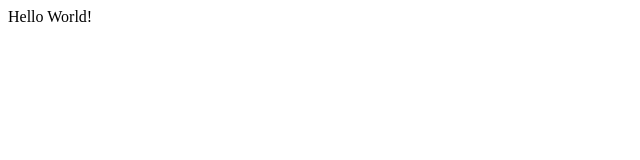
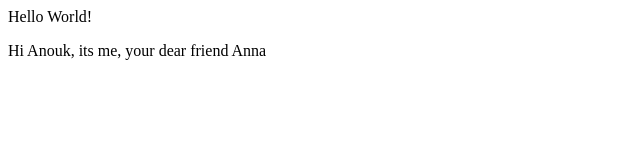
Before and after one commit to annageweke/Anna-LearnGit, a plain HTML site: page index.html in a window 1280 px wide. Shown: the whole page, without its empty margins (0-640 px from the left). Drawn offline with Linux system fonts and the light colour scheme.

Commit message:
Saying Hi to Anouk

```diff
--- a/index.html
+++ b/index.html
@@ -7,5 +7,6 @@
 </head>
 <body>
     <p> Hello World! </p>
+    <p> Hi Anouk, its me, your dear friend Anna</p>
 </body>
 </html>
```
